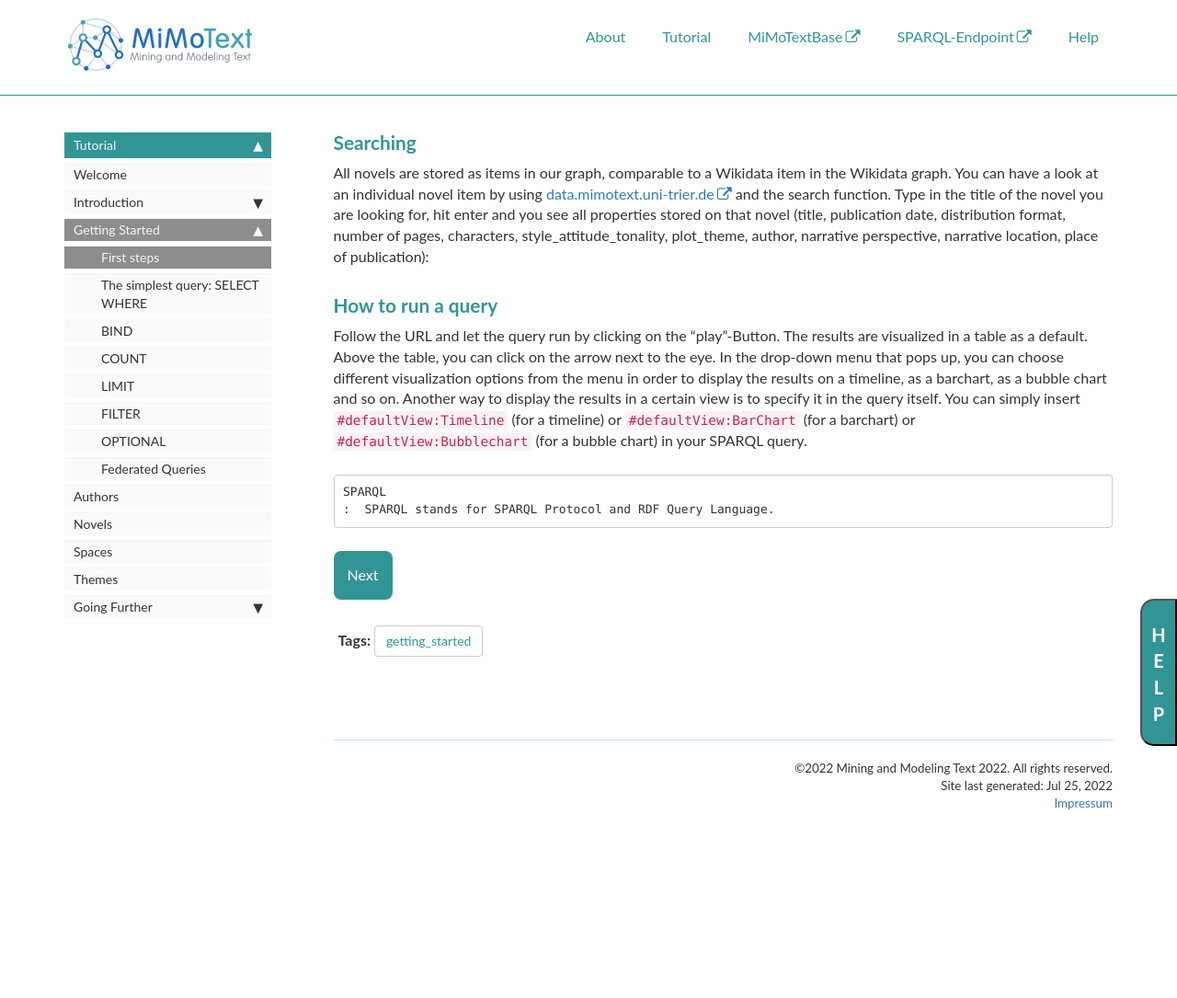
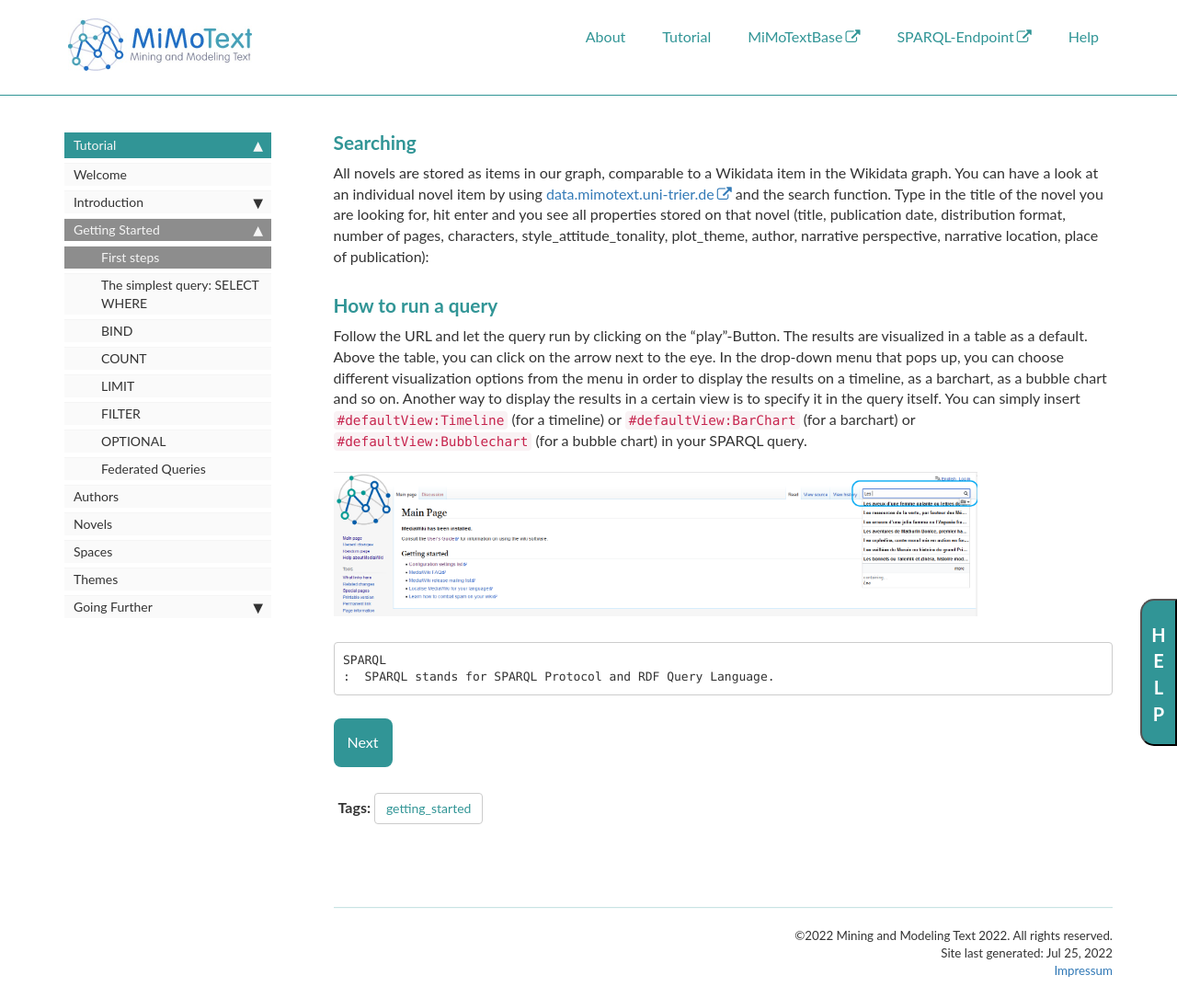
Before and after one commit to MiMoText/MiMoTextBase_Tutorial, a Jekyll site: the page built from pages/tutorial/getting_started.md, in a window 1280 px wide and 1085 px high. Shown: the whole window at 92% size. Built offline with Jekyll 4.4.1, drawn with Linux system fonts in a browser that asks for light colours; comment, search, counter and statistics services are not loaded; our own code applies the rules of GitHub Pages for plain Markdown files.

Commit message:
Update getting_started.md

````diff
--- a/pages/tutorial/getting_started.md
+++ b/pages/tutorial/getting_started.md
@@ -17,6 +17,8 @@ All novels are stored as items in our graph, comparable to a Wikidata item in th
 
 Follow the URL and let the query run by clicking on the "play"-Button. The results are visualized in a table as a default. Above the table, you can click on the arrow next to the eye. In the drop-down menu that pops up, you can choose different visualization options from the menu in order to display the results on a timeline, as a barchart, as a bubble chart and so on. Another way to display the results in a certain view is to specify it in the query itself. You can simply insert `#defaultView:Timeline` (for a timeline) or `#defaultView:BarChart` (for a barchart) or `#defaultView:Bubblechart` (for a bubble chart) in your SPARQL query.
 
+![searching](images/searching.png)
+
 ```
 SPARQL
 :  SPARQL stands for SPARQL Protocol and RDF Query Language.
````
